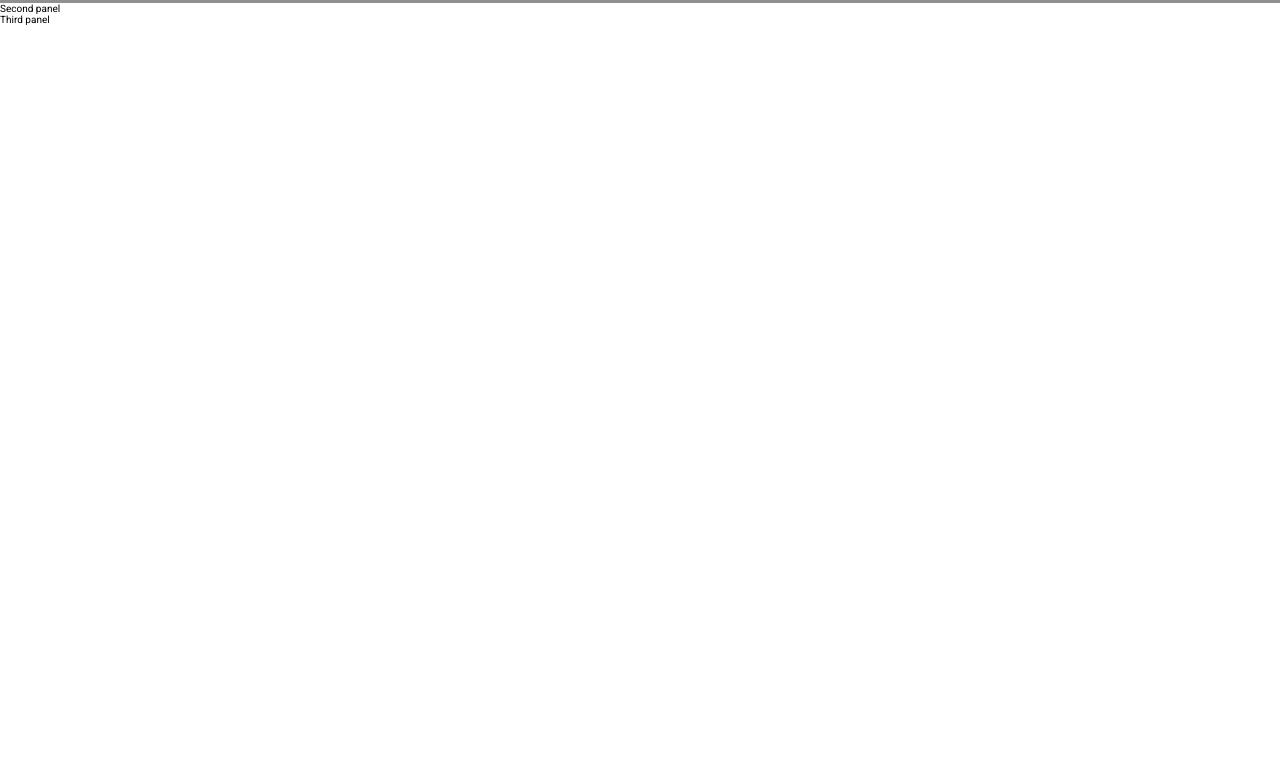
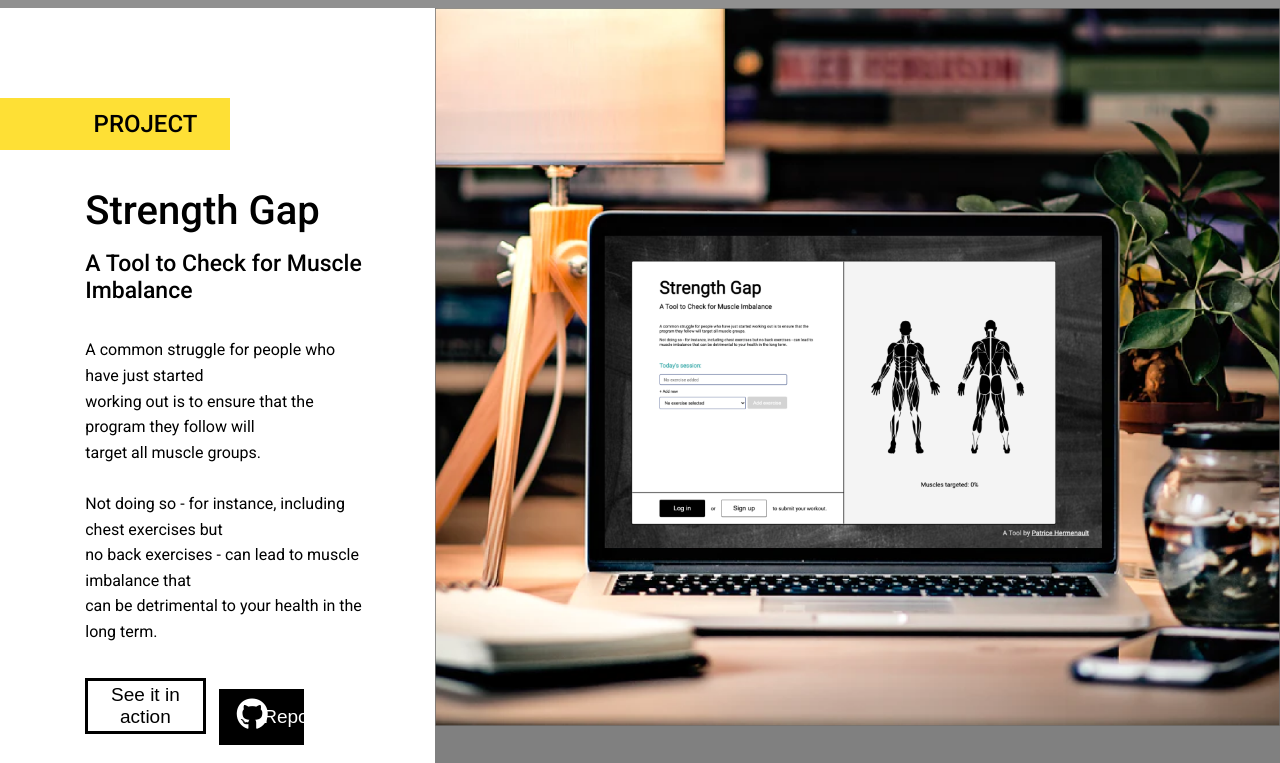
Before and after one commit to FlyingMandarine/portfolio-site, a React (Create React App) app: page / in a window 1280 px wide. Shown: the part 1077-1840 px from the top of the page. Before the commit the page ends 1102 px from the top, so only its background shows below. Built offline with nearby package versions, Linux system fonts and the light colour scheme.

Commit message:
Finished Project1Panel component

```diff
--- a/src/App.js
+++ b/src/App.js
@@ -1,5 +1,7 @@
 import React from 'react'
+
 import BioPanel from "./components/Panels/BioPanel"
+import Project1Panel from './components/Panels/Project1Panel'
 
 const App = () => {
 
@@ -15,7 +17,7 @@ const App = () => {
                 <BioPanel />
             </div>
             <div>
-                Second panel
+                <Project1Panel />
             </div>
             <div>
                 Third panel
--- a/src/components/Panels/BioPanel.js
+++ b/src/components/Panels/BioPanel.js
@@ -1,8 +1,8 @@
 import React from 'react'
 
+
 // import envelope from '../../images/envelope.png'
-// import strengthgap from '../../images/strengthgap.png'
-
+import polaroid from '../../images/polaroid.png'
 import cypress from '../../images/cypress.png'
 import express from '../../images/express.png'
 import jest from '../../images/jest.png'
@@ -25,6 +25,7 @@ const BioPanel = () => {
         backgroundColor: '#EFEFEF',
         paddingTop: '14%',
         paddingLeft: '6.5%',
+        paddingRight: '6.5%',
         height: '100%',
         //justifyContent: 'center',
     }
@@ -38,12 +39,15 @@ const BioPanel = () => {
     const h1Style = {
         fontSize: '5.8rem',
         fontWeight: 500,
+        marginBottom: '2.1%',
     }
 
     const h2Style = {
-        color: '#838383',
         fontSize: '3.7rem',
         fontWeight: 500,
+        color: '#838383',
+        marginTop: 0,
+        marginBottom: '4.4%',
     }
 
     const paraStyle = {
@@ -70,6 +74,11 @@ const BioPanel = () => {
         display: 'flex',
         flexDirection: 'column',
         alignItems: 'center',
+    }
+
+    const polaroidStyle = {
+        maxWidth: '100%',
+        height: '100%',
     }
 
     return (
@@ -117,7 +126,7 @@ const BioPanel = () => {
                 </div>
             </div>
             <div style={ rightPanelStyle }>
-                <p>My picture here</p>
+                <img style={ polaroidStyle } src={ polaroid } alt="Hey! It's me!" />
             </div>
         </div>
     )
--- /dev/null
+++ b/src/components/Panels/Project1Panel.js
@@ -0,0 +1,125 @@
+import React from 'react'
+
+import strengthgap from '../../images/strengthgap.png'
+
+const Project1Panel = () => {
+
+    const containerDivStyle = {
+        display: 'flex',
+        height: 1080,
+        borderTop: '5px solid #909090',
+        borderBottom: '5px solid #909090',
+    }
+
+    const leftPanelStyle = {
+        position: 'relative',
+        flexBasis: '34%',
+        backgroundColor: 'white',
+        paddingTop: '14%',
+        paddingLeft: '6.66%',
+        paddingRight: '5.73%',
+        height: '100%',
+        //justifyContent: 'center',
+    }
+
+    const rightPanelStyle = {
+        flexBasis: '66%',
+        backgroundColor: 'grey',
+        height: '100%',
+    }
+
+    const strengthgapStyle = {
+        maxWidth: '100%',
+    }
+
+    const projectDivStyle = {
+        position: 'absolute',
+        top: '8.4%',
+        left: 0,
+        fontSize: '2.4em',
+        fontWeight: 500,
+        backgroundColor: '#FEE035',
+        width: '23rem',
+        height: '5.2rem',
+        lineHeight: '5.2rem',
+        textAlign: 'right',
+        paddingRight: '7.5%',
+    }
+
+    const h1Style = {
+        fontSize: '4em',
+        fontWeight: 500,
+        marginBottom: '5.8%',
+    }
+
+    const h2Style = {
+        fontSize: '2.3em',
+        fontWeight: 500,
+        marginBottom: '12%',
+    }
+
+    const paraStyle = {
+        fontSize: '1.6em',
+        fontWeight: 400,
+        lineHeight: 1.6,
+        marginBottom: '12%',
+    }
+
+    const seeItButtonStyle = {
+        fontSize: '1.9em',
+        fontWeight: 500,
+        backgroundColor: 'white',
+        border: '3px solid black',
+        width: '43.5%',
+        height: '6.3%',
+    }
+
+    const repoButtonStyle = {
+        position: 'relative',
+        fontSize: '1.9em',
+        fontWeight: 500,
+        backgroundColor: 'black',
+        border: '3px solid black',
+        color: 'white',
+        width: '31%',
+        height: '6.3%',
+        textAlign: 'left',
+        paddingLeft: '15%',
+        marginLeft: '4.75%',
+    }
+
+    const githubStyle = {
+        position: 'absolute',
+        fontSize: '3.2rem',
+        left: 15,
+        top: 6,
+    }
+
+    return (
+        <div style={ containerDivStyle }>
+            <div style={ leftPanelStyle }>
+                <div style={ projectDivStyle }>PROJECT</div>
+
+                <h1 style={ h1Style }>Strength Gap</h1>
+                <h2 style={ h2Style }>A Tool to Check for Muscle Imbalance</h2>
+
+                <p style={ paraStyle }>
+                    A common struggle for people who have just started<br />
+                    working out is to ensure that the program they follow will<br />
+                    target all muscle groups.<br /><br />
+                    Not doing so - for instance, including chest exercises but<br />
+                    no back exercises - can lead to muscle imbalance that<br />
+                    can be detrimental to your health in the long term.
+                </p>
+
+                <button style={ seeItButtonStyle }>See it in action</button>
+                <button style={ repoButtonStyle }><i style={ githubStyle } className='fab fa-github' />Repo</button>
+            </div>
+            <div style={ rightPanelStyle }>
+                <img style={ strengthgapStyle } src={ strengthgap } alt='Mock-up of one of my projects, Strength Gap' />
+            </div>
+        </div>
+    )
+}
+
+export default Project1Panel
--- a/src/index.css
+++ b/src/index.css
@@ -1,5 +1,9 @@
 :root {
     font-size: 62.5%;
+}
+
+* {
+    margin: 0;
 }
 
 html {
```
Also changed, not shown: src/images/polaroid-small.png (added), src/images/polaroid.png (added).
